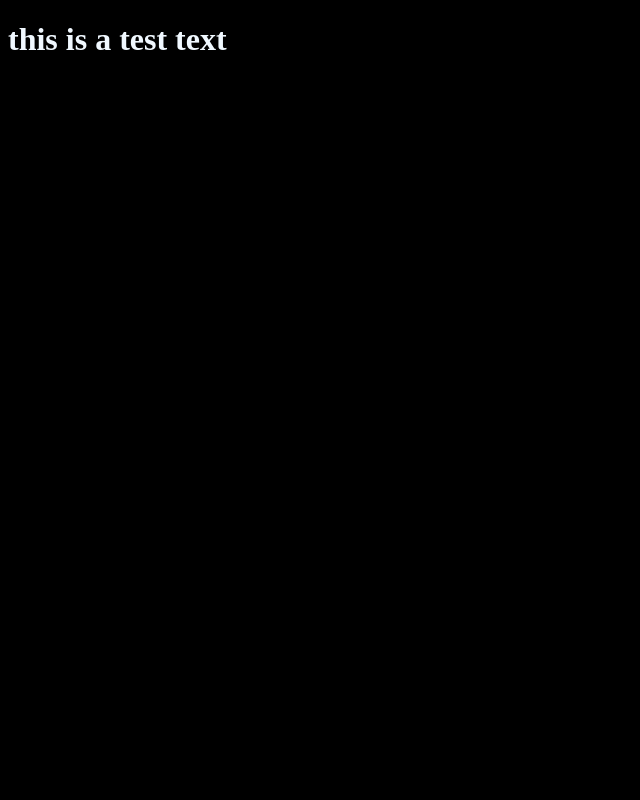
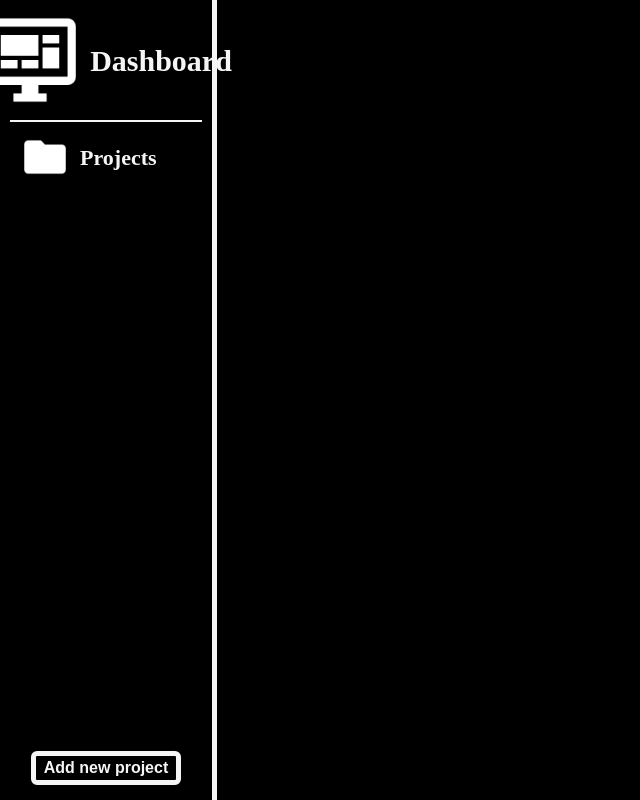
Before and after one commit to NickW16/todo-list, a website built with webpack: page src/template.html in a window 1280 px wide. Shown: the whole page, without its empty margins (0-640 px from the left). Built offline with nearby package versions, Linux system fonts and the light colour scheme.

Commit message:
Setup basic dashboard to start project

```diff
--- a/src/style.css
+++ b/src/style.css
@@ -1,4 +1,86 @@
+* {
+    margin: 0;
+    padding: 0;
+    line-height: 1.5;
+}
+
 body {
     background-color: black;
     color: aliceblue;
+    width: 100%;
+    height: 100vh;
 }
+
+a {
+    text-decoration: none;
+    color: whitesmoke;
+}
+
+a:hover {
+    color: lightblue;
+    transition: 0.2s;
+}
+
+#sidebar {
+    display: flex;
+    flex-direction: column;
+    font-weight: bold;
+    border-right: 5px solid whitesmoke;
+    width: 15%;
+    height: 100vh;
+    padding: 0px 10px 0px 10px;
+    justify-content: space-between;
+}
+
+#dashboard {
+    display: flex;
+    align-items: center;
+    justify-content: center;
+    gap: 10px;
+    font-size: 22px;
+    padding: 10px;
+    border-bottom: 2px solid whitesmoke;
+}
+
+.sidebar-option {
+    display: flex;
+    align-items: center;
+    justify-content: start;
+    gap: 10px;
+    font-size: 22px;
+    padding: 10px;
+}
+
+#dashboard-title {
+    font-size: 30px;
+}
+
+#dashboard-icon {
+    filter: invert(100%);
+    width: 100px;
+}
+
+.icon {
+    filter: invert(100%);
+    width: 50px;
+}
+
+#add-new-project {
+    color: whitesmoke;
+    margin-top: auto;
+    align-self: center;
+    margin-bottom: 15px;
+    width: 150px;
+    font-size: 16px;
+    font-weight: bold;
+    border-radius: 6px;
+    border: 5px solid whitesmoke;
+    background-color: black;
+}
+
+#add-new-project:hover {
+    color: black;
+    background-color: lightblue;
+    border-color: lightblue;
+    transition: 0.2s;
+}
--- a/src/template.html
+++ b/src/template.html
@@ -6,6 +6,27 @@
     <title>Odin Todo List</title>
 </head>
 <body>
-    <h1>this is a test text</h1>
+    <div id="full-content">
+        <div id="sidebar">
+            <a href="" id="dashboard">
+                <img src="./img/monitor-dashboard.png" alt="monitor dashboard" id="dashboard-icon">
+                <p id="dashboard-title">Dashboard</p>
+            </a>
+
+            <a href="" id="projects" class="sidebar-option">
+                <img src="./img/folder.png" alt="folder" class="icon">
+                <p class="sidebar-title">Projects</p>
+            </a>
+            <div id="projects-container">
+
+            </div>
+
+            <button id="add-new-project">Add new project</button>
+        </div>
+
+        <div id="main-content">
+
+        </div>
+    </div>
 </body>
 </html>
```
Also changed, not shown: src/img/folder.png (added), src/img/monitor-dashboard.png (added), 2 other files.
